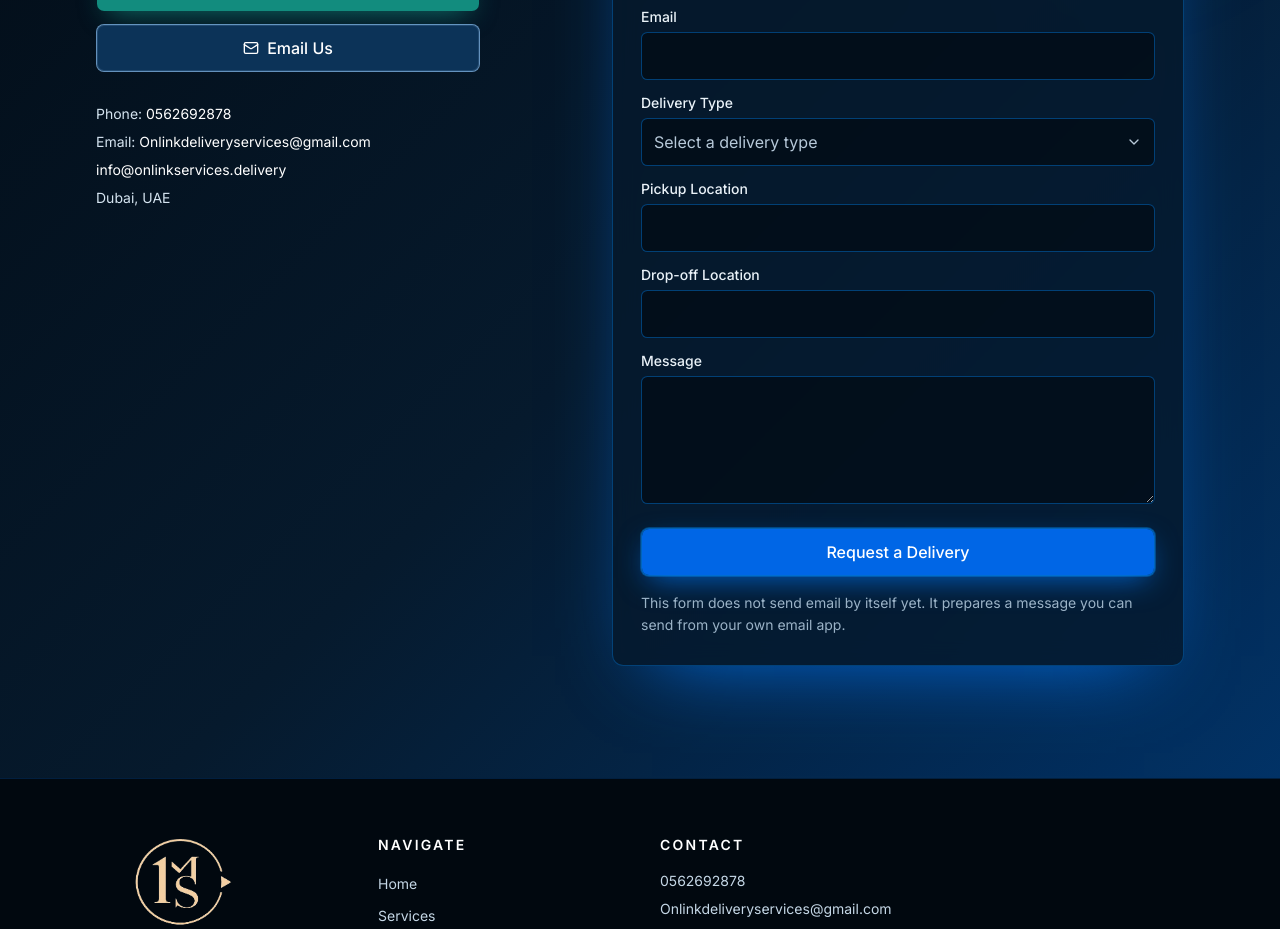
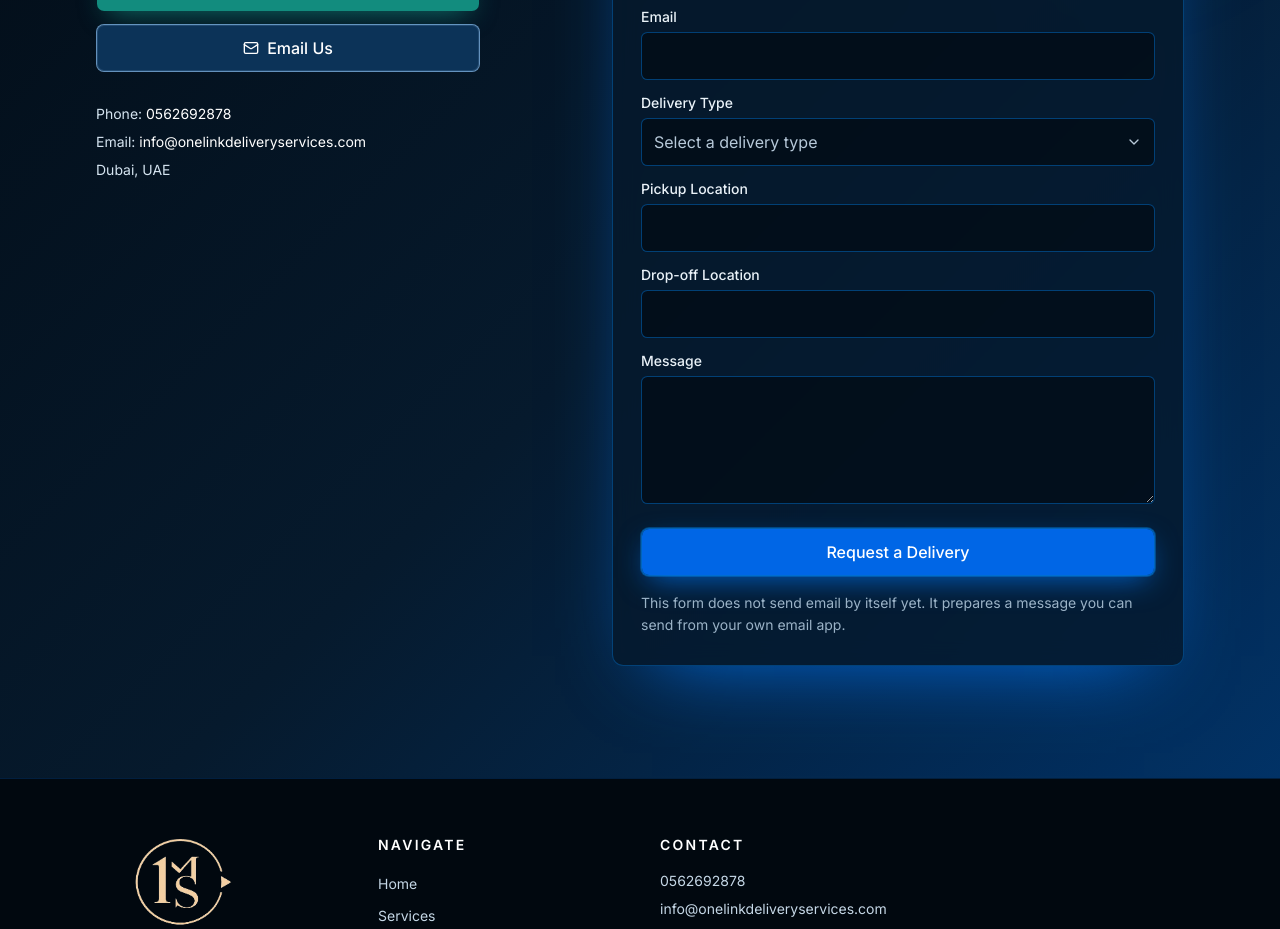
Before and after one commit to hoordevelop/-onelink-dxb, a Next.js app: page / in a window 1280 px wide. Shown: the part 4880-5809 px from the top of the page. Built offline with nearby package versions, Linux system fonts and the light colour scheme.

Commit message:
Use only info@onelinkdeliveryservices.com on the site.
Remove the Gmail address and the second inbox from the contact page, footer, and delivery request draft.

Co-authored-by: hoordevelop <hoordevelop@gmail.com>

```diff
--- a/src/components/contact.tsx
+++ b/src/components/contact.tsx
@@ -54,11 +54,6 @@ export function Contact() {
                 {site.email}
               </a>
             </p>
-            <p>
-              <a className="break-all text-white underline-offset-4 hover:underline" href={`mailto:${site.emailSecondary}`}>
-                {site.emailSecondary}
-              </a>
-            </p>
             <p>{site.location}</p>
           </address>
         </Reveal>
--- a/src/components/footer.tsx
+++ b/src/components/footer.tsx
@@ -44,11 +44,6 @@ export function Footer({ logoSrc }: FooterProps) {
                 {site.email}
               </a>
             </p>
-            <p>
-              <a className="break-all hover:text-white" href={`mailto:${site.emailSecondary}`}>
-                {site.emailSecondary}
-              </a>
-            </p>
           </address>
           <div className="mt-5 flex gap-3">
             <a
--- a/src/lib/delivery-request.ts
+++ b/src/lib/delivery-request.ts
@@ -77,7 +77,7 @@ export function submitDeliveryRequest(data: DeliveryRequest): DeliverySubmitResu
     data.message.trim() || "(none)",
   ].join("\n");
 
-  const href = `mailto:${site.email}?cc=${encodeURIComponent(site.emailSecondary)}&subject=${encodeURIComponent(subject)}&body=${encodeURIComponent(body)}`;
+  const href = `mailto:${site.email}?subject=${encodeURIComponent(subject)}&body=${encodeURIComponent(body)}`;
 
   return { channel: "mailto", href };
 }
--- a/src/lib/site.ts
+++ b/src/lib/site.ts
@@ -5,8 +5,7 @@ export const site = {
   phoneDisplay: "0562692878",
   phoneTel: "+971562692878",
   whatsapp: "https://wa.me/971562692878",
-  email: "Onlinkdeliveryservices@gmail.com",
-  emailSecondary: "info@onlinkservices.delivery",
+  email: "info@onelinkdeliveryservices.com",
   tagline: "Fast • Safe • Reliable",
 } as const;
 
```
Also changed, not shown: 1 other file (tests, documents, lock files or other folders).
